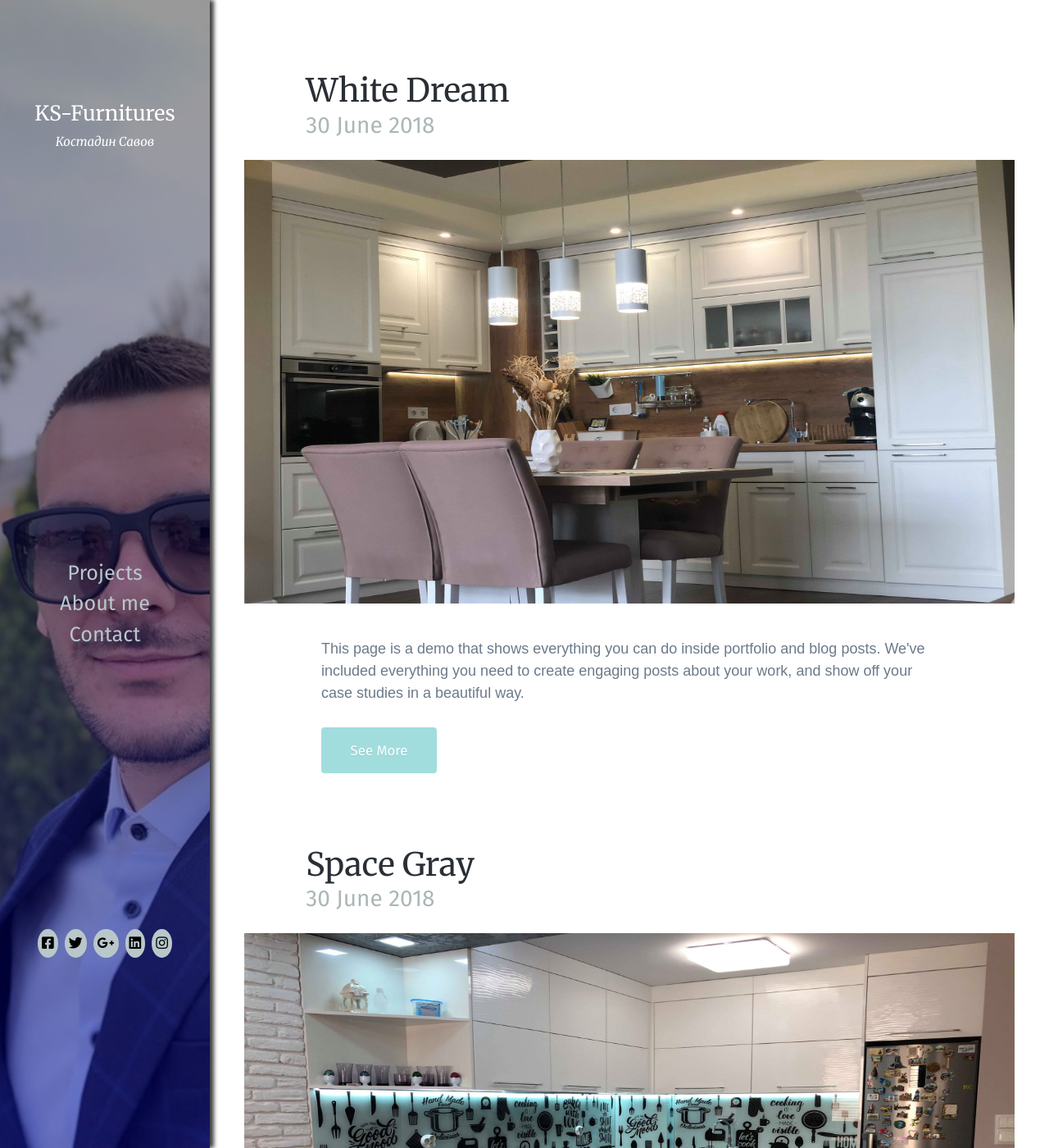
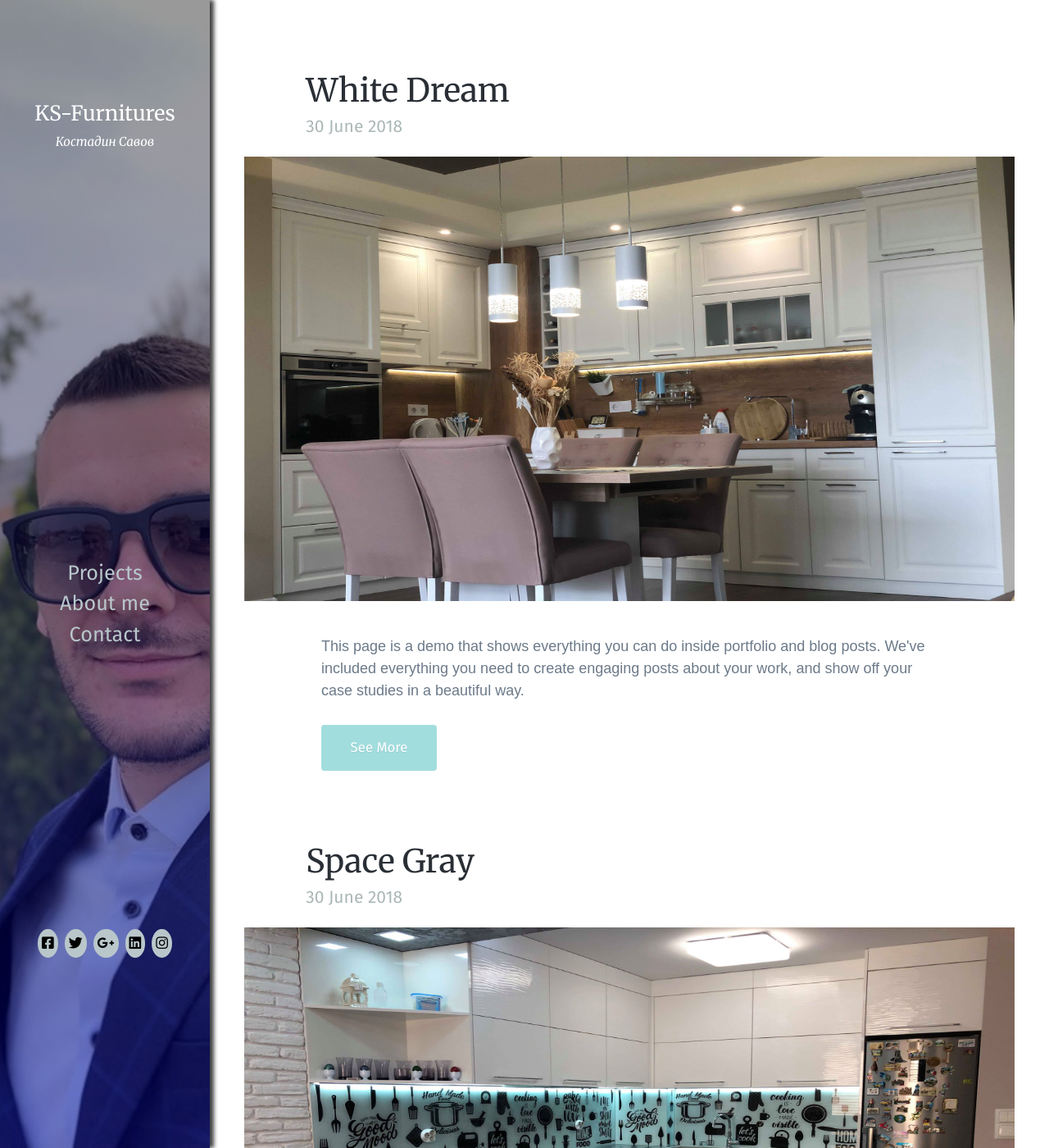
Before and after one commit to alenSavov/ks-furnitures, a Jekyll site: the page built from index.html, in a window 1280 px wide and 1400 px high. Shown: the whole window at 82% size. Built offline with Jekyll 4.4.1, drawn with Linux system fonts in a browser that asks for light colours; some web fonts are replaced.

Commit message:
Added fav icons

```diff
--- a/_layouts/main.html
+++ b/_layouts/main.html
@@ -7,6 +7,11 @@
     <meta http-equiv="X-UA-Compatible" content="ie=edge">
     <link rel="stylesheet" href="{{ site.baseurl }}/fontawesome/css/all.min.css">
     <link rel="stylesheet" href="{{site.baseurl}}/css/site.css">
+    <link rel="apple-touch-icon" sizes="180x180" href="../images/apple-touch-icon.png">
+    <link rel="icon" type="image/png" sizes="32x32" href="../images/favicon-32x32.png">
+    <link rel="icon" type="image/png" sizes="16x16" href="../images/favicon-16x16.png">
+    <link rel="manifest" href="../images/site.webmanifest">
+
     <script type="text/javascript" src="{{site.baseurl}}/js/lightbox-plus-jquery.min.js"></script>
 
 </head>
--- a/css/main.css
+++ b/css/main.css
@@ -38,7 +38,7 @@
     display: block;
     padding-left: 8%;
     margin-top: -1em;
-    font-size: 2em;
+    font-size: 1.5em;
     color: rgb(171, 183, 183);
 }
 
```
